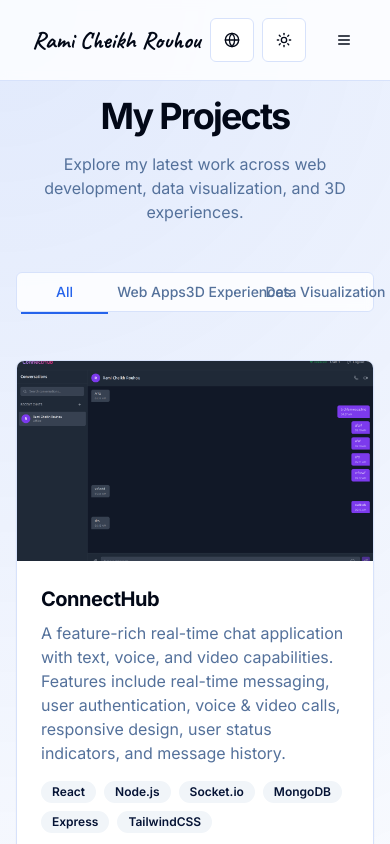
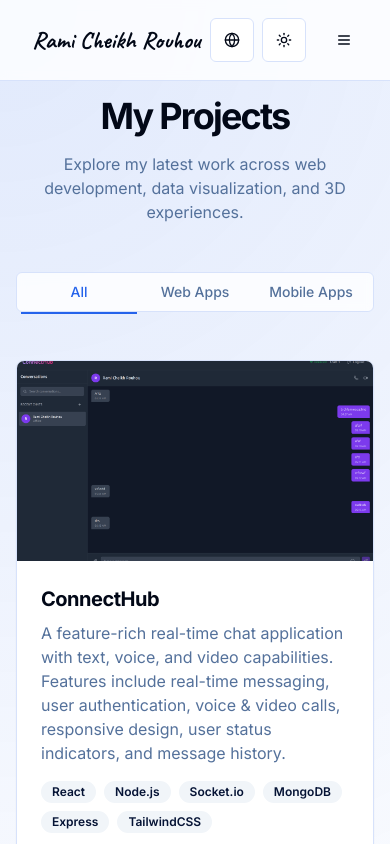
Before and after one commit to ramiichr/myportfolio, a Next.js app: page /projects in a window 390 px wide. Shown: the top 844 px of the page. Built offline with nearby package versions, Linux system fonts and the light colour scheme.

Commit message:
update project and language categories to include mobile, adjust UI/UX badges

```diff
--- a/app/about/page.tsx
+++ b/app/about/page.tsx
@@ -113,8 +113,8 @@ export default function AboutPage() {
             </p>
             <div className="flex flex-wrap gap-2 justify-center md:justify-start">
               <Badge variant="outline">Frontend Developer</Badge>
-              <Badge variant="outline">3D Web Specialist</Badge>
-              <Badge variant="outline">UI/UX Enthusiast</Badge>
+              <Badge variant="outline">UI/UX Design</Badge>
+              <Badge variant="outline">Modern Web Applications</Badge>
             </div>
           </motion.div>
         </div>
--- a/app/projects/page.tsx
+++ b/app/projects/page.tsx
@@ -74,11 +74,8 @@ export default function ProjectsPage() {
             <TabsTrigger value="web">
               {translations.projects.categories.web}
             </TabsTrigger>
-            <TabsTrigger value="three">
-              {translations.projects.categories.three}
-            </TabsTrigger>
-            <TabsTrigger value="data">
-              {translations.projects.categories.data}
+            <TabsTrigger value="mobile">
+              {translations.projects.categories.mobile}
             </TabsTrigger>
           </TabsList>
         </div>
--- a/components/language-provider.tsx
+++ b/components/language-provider.tsx
@@ -45,8 +45,7 @@ interface Translations {
     categories: {
       all: string;
       web: string;
-      three: string;
-      data: string;
+      mobile: string;
     };
   };
   contact: {
--- a/i18n/de.ts
+++ b/i18n/de.ts
@@ -33,8 +33,7 @@ export const de = {
     categories: {
       all: "Alle",
       web: "Web-Apps",
-      three: "3D-Erlebnisse",
-      data: "Datenvisualisierung",
+      mobile: "Mobile-Apps",
     },
   },
   skills: {
--- a/i18n/en.ts
+++ b/i18n/en.ts
@@ -33,8 +33,7 @@ export const en = {
     categories: {
       all: "All",
       web: "Web Apps",
-      three: "3D Experiences",
-      data: "Data Visualization",
+      mobile: "Mobile Apps",
     },
   },
   skills: {
--- a/i18n/fr.ts
+++ b/i18n/fr.ts
@@ -33,8 +33,7 @@ export const fr = {
     categories: {
       all: "Tous",
       web: "Applications Web",
-      three: "Expériences 3D",
-      data: "Visualisation de données",
+      mobile: "Applications Mobiles",
     },
   },
   skills: {
--- a/types/index.ts
+++ b/types/index.ts
@@ -21,7 +21,7 @@ export interface Project {
   tags: string[];
   link: string;
   github: string;
-  category: "web" | "three" | "data";
+  category: "web" | "mobile";
   featured?: boolean;
 }
 
```
